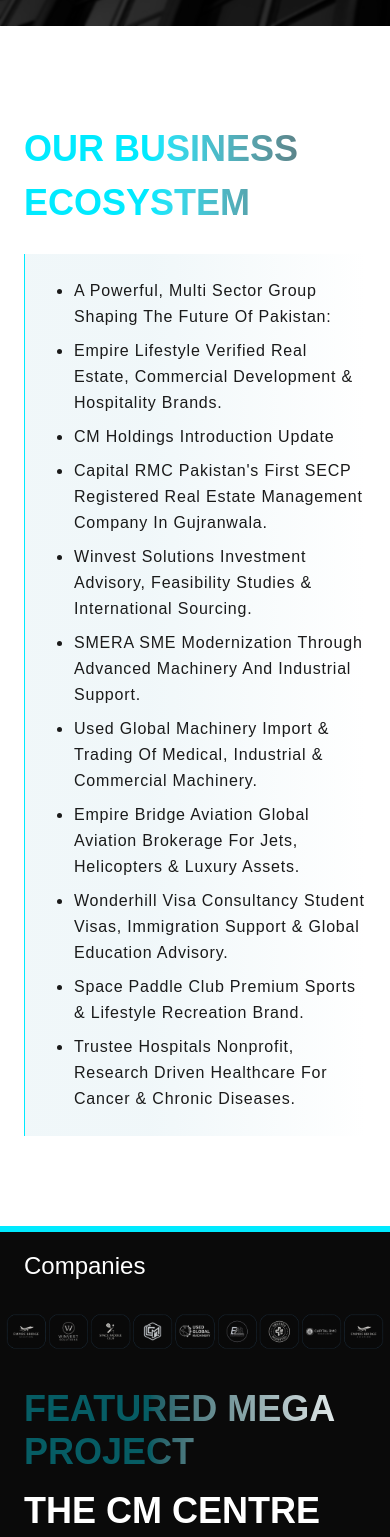
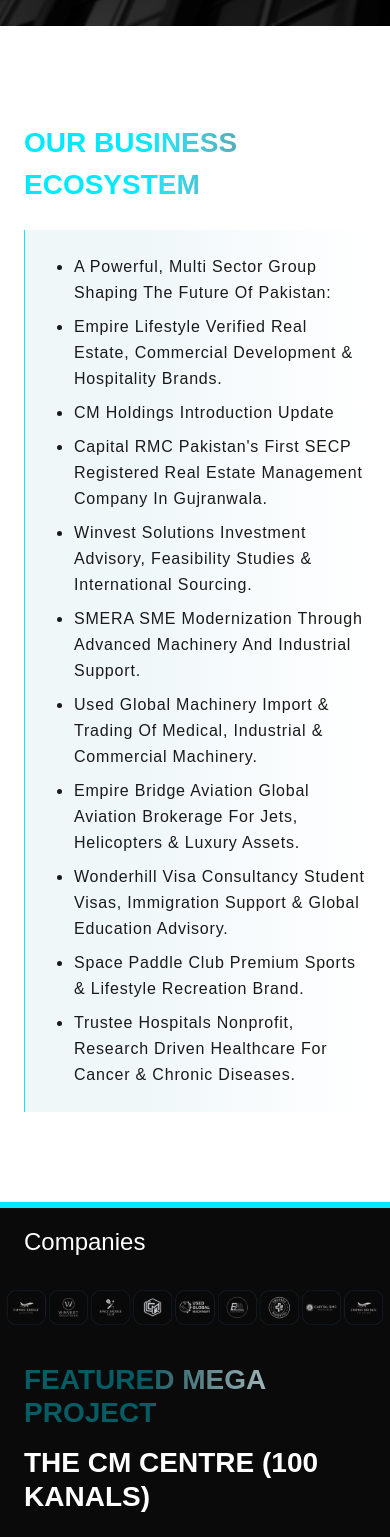
Before and after one commit to Mubasharsmartcomputing/ceo-portfolio-cm-holding, a React (Vite) app: page / in a window 390 px wide. Shown: the part 1880-3417 px from the top of the page. Built offline with nearby package versions, Linux system fonts and the light colour scheme.

Commit message:
fix: Adjust heading font sizes in multiple components for improved consistency and readability

```diff
--- a/src/components/BusinessEcosystem.tsx
+++ b/src/components/BusinessEcosystem.tsx
@@ -17,7 +17,7 @@
         <section className="bg-white py-24 relative overflow-hidden">
             <div className="max-w-[1241px] mx-auto px-6 lg:px-0">
                 {/* Heading */}
-                <h2 className="font-pathway text-[36px] font-semibold uppercase mb-6 bg-gradient-to-r from-[#00EAFF] from-[37%] to-[#595858] bg-clip-text text-transparent w-fit">
+                <h2 className="font-pathway text-[28px] font-semibold uppercase mb-6 bg-gradient-to-r from-[#00EAFF] from-[37%] to-[#595858] bg-clip-text text-transparent w-fit">
                     Our Business Ecosystem
                 </h2>
 
--- a/src/components/DigitalInnovation.tsx
+++ b/src/components/DigitalInnovation.tsx
@@ -5,7 +5,7 @@
 
 const DigitalInnovation: React.FC<DigitalInnovationProps> = ({ showTitle = true, isDark = false }) => {
     return (
-        <section className={`py-24 relative overflow-hidden ${isDark ? 'bg-[#0A0A0A]' : 'bg-white'}`}>
+        <section className={`py:10 md:py-24 relative overflow-hidden ${isDark ? 'bg-[#0A0A0A]' : 'bg-white'}`}>
             <div className="max-w-[1241px] mx-auto px-6 lg:px-0">
                 {/* Section Header */}
                 {showTitle && (
--- a/src/components/FeaturedProject.tsx
+++ b/src/components/FeaturedProject.tsx
@@ -15,10 +15,10 @@
                 {/* Left side: Heading and Description */}
                 <div className="w-full lg:w-[60%]">
                     <h2 className="font-pathway leading-[1.2] md:leading-[1.4] mb-8">
-                        <span className="block text-[36px] md:text-[44px] font-semibold uppercase bg-gradient-to-r from-[#00EAFF5E] from-[37%] to-[#FFFFFF] bg-clip-text text-transparent">
+                        <span className="block text-[28px] md:text-[44px] font-semibold uppercase bg-gradient-to-r from-[#00EAFF5E] from-[37%] to-[#FFFFFF] bg-clip-text text-transparent">
                             Featured Mega Project
                         </span>
-                        <span className="block text-[36px] md:text-[44px] font-semibold text-white uppercase mt-4">
+                        <span className="block text-[28px] md:text-[44px] font-semibold text-white uppercase mt-4">
                             The CM Centre (100 Kanals)
                         </span>
                     </h2>
--- a/src/components/WhyChooseSection.tsx
+++ b/src/components/WhyChooseSection.tsx
@@ -28,10 +28,10 @@
     ];
 
     return (
-        <section className="py-24 px-6 bg-gradient-to-br from-[#00EAFF5E] from-[37%] to-[#FFFFFF]">
-            <div className="max-w-[1214px] mx-auto bg-[#101010E0] rounded-[32px] p-12 md:p-20 shadow-2xl overflow-hidden backdrop-blur-md">
+        <section className="py-24 px-2 bg-gradient-to-br from-[#00EAFF5E] from-[37%] to-[#FFFFFF]">
+            <div className="max-w-[1214px] mx-auto bg-[#101010E0] rounded-[32px] p-8 md:p-12 md:p-20 shadow-2xl overflow-hidden backdrop-blur-md">
                 <div className="mb-16">
-                    <h2 className="font-pathway text-[36px] md:text-[47.01px] font-normal uppercase leading-tight tracking-[-0.05em] mb-4">
+                    <h2 className="font-pathway text-[28px] md:text-[47.01px] font-normal uppercase leading-tight tracking-[-0.05em] mb-4">
                         <span className="bg-gradient-to-r from-[#00EAFF5E] from-[37%] to-[#FFFFFF] bg-clip-text text-transparent">
                             Why Choose
                         </span>{" "}
@@ -46,7 +46,7 @@
                     {features.map((feature, index) => (
                         <div
                             key={index}
-                            className="relative w-full lg:w-[247.96px] bg-[#FFFFFF1A] border border-white/10 rounded-[18px] p-8 pt-10 flex flex-col items-start gap-4 transition-all hover:border-cyan-primary/30 group mt-4"
+                            className="relative w-full lg:w-[247.96px] bg-[#FFFFFF1A] border border-white/10 rounded-[18px] p-4 md:p-6 pt-10 flex flex-col items-start gap-4 transition-all hover:border-cyan-primary/30 group mt-4"
                         >
                             {/* Icon Wrapper - Positioned to overlap top-left */}
                             <div className="absolute -top-6 left-6 w-12 h-12 rounded-[15px] bg-cyan-primary flex items-center justify-center z-10">
```
